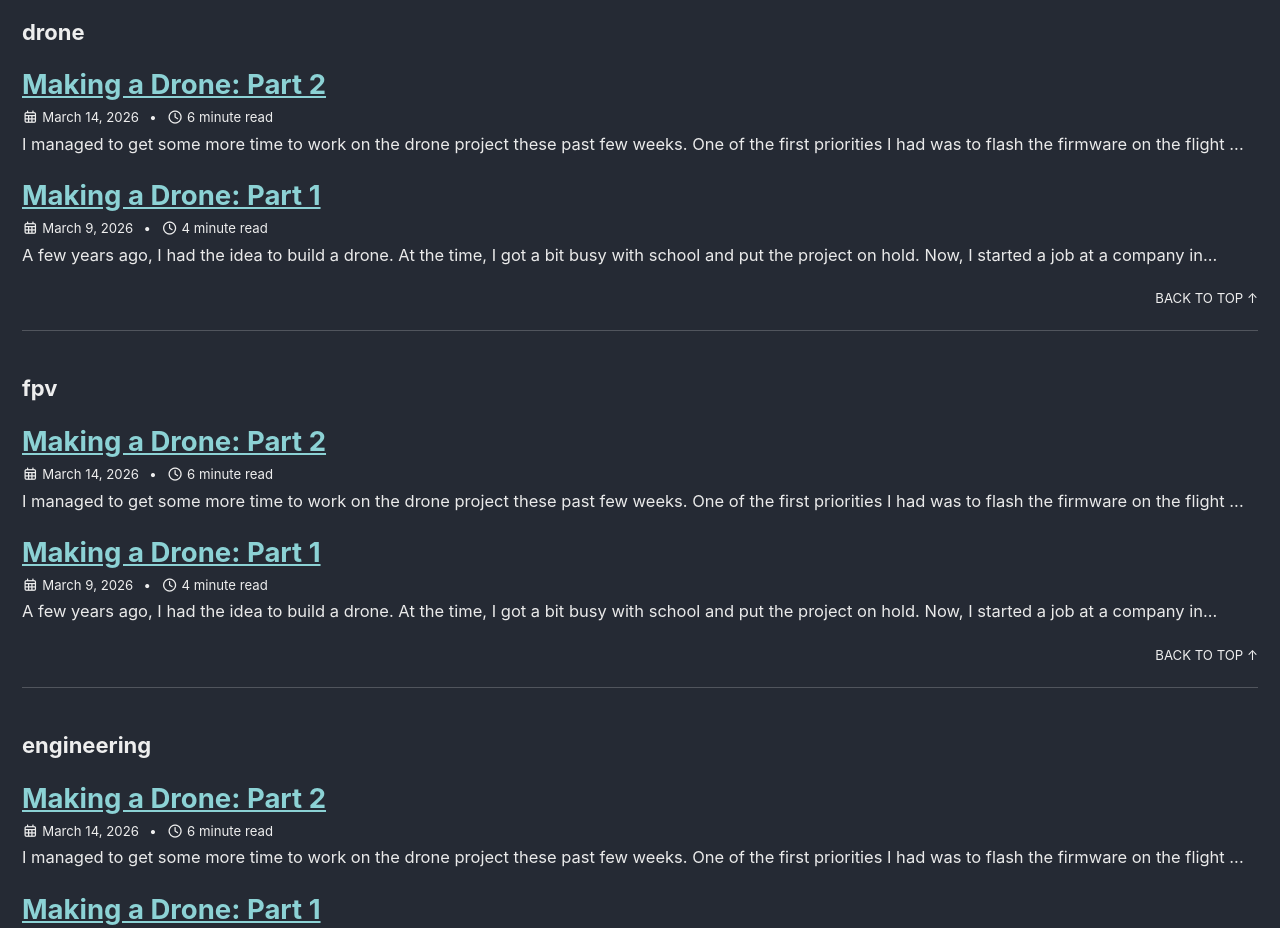
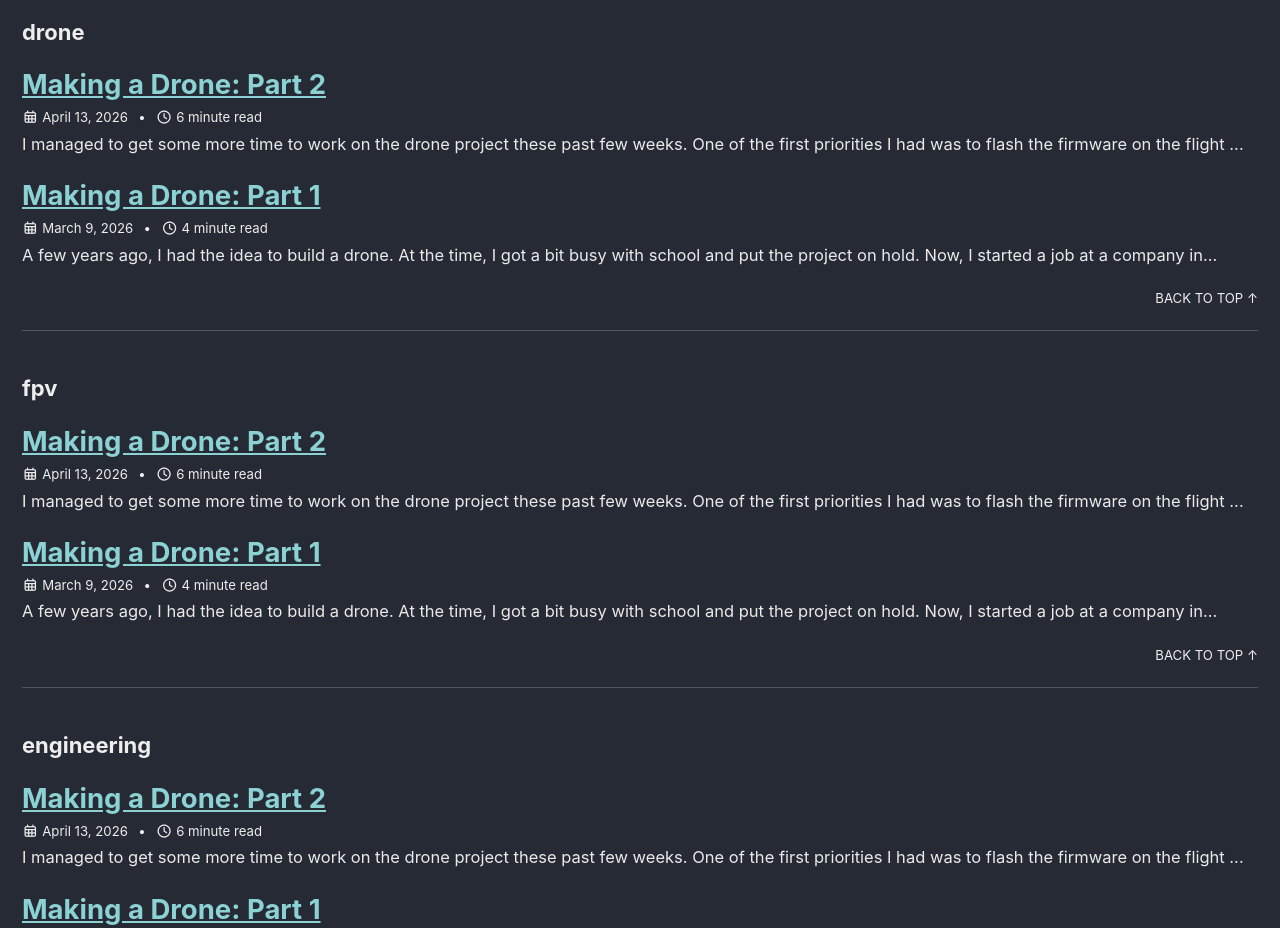
Before and after one commit to AidanV0908/aidanv0908.github.io, a Jekyll site: the page built from tags/index.html, in a window 1280 px wide and 1400 px high, scrolled down 2115 px. Shown: the part 151-1079 px from the top of the window. Built offline with Jekyll 4.4.1, drawn with Linux system fonts in a browser that asks for light colours; cached includes are drawn as plain includes; some of the changed text lies outside the part shown.

Commit message:
Change post date to reflect time of posting

```diff
--- a/_posts/2026-03-11-making-a-drone-pt2.markdown
+++ b/_posts/2026-03-11-making-a-drone-pt2.markdown
@@ -1,6 +1,6 @@
 ---
 title:  "Making a Drone: Part 2"
-date:   2026-03-14 00:14:00 -0700
+date:   2026-04-13 23:52:00 -0700
 category: projects
 tags: drone fpv soldering engineering
 author: Aidan Velleca
```
